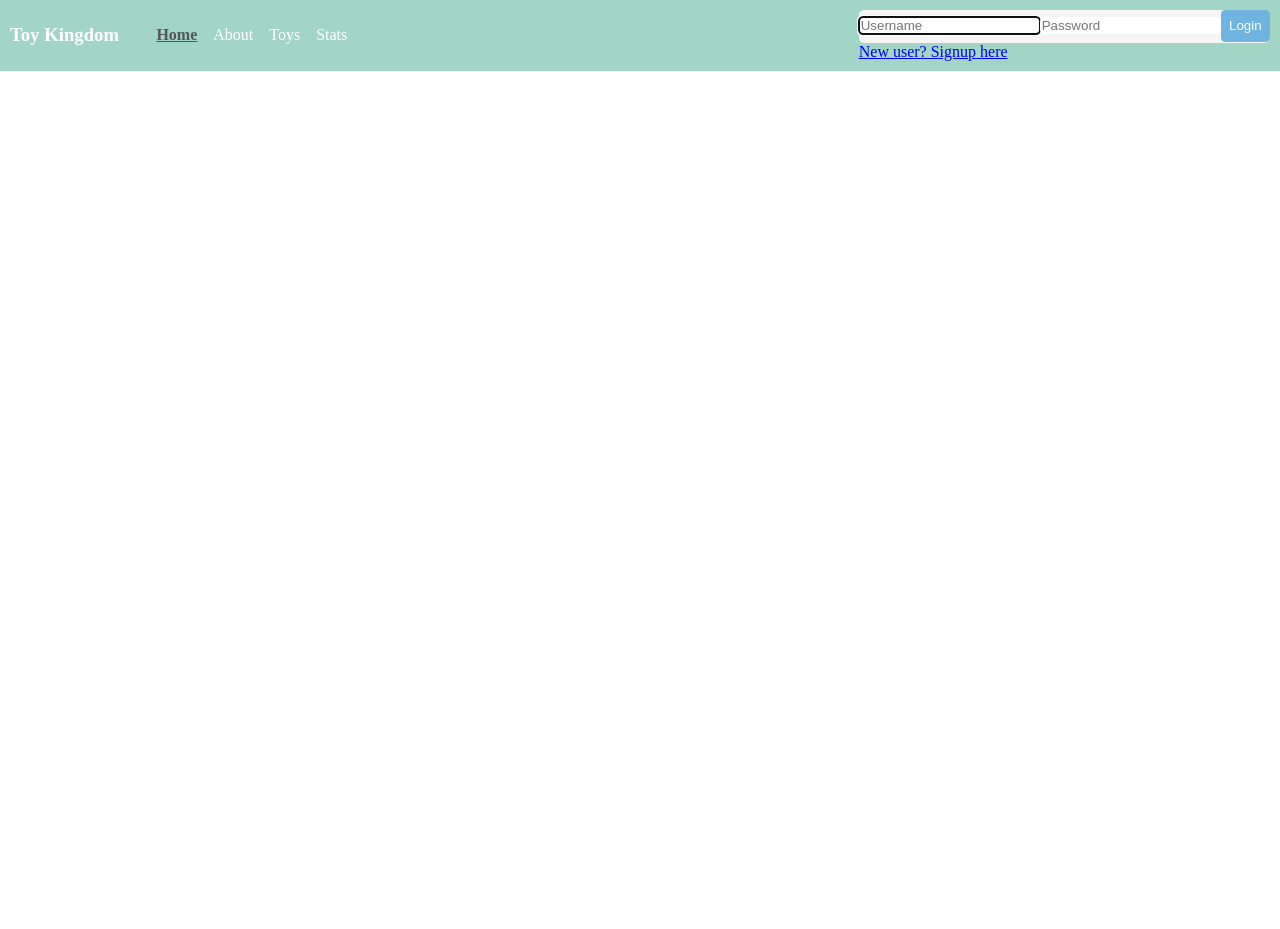
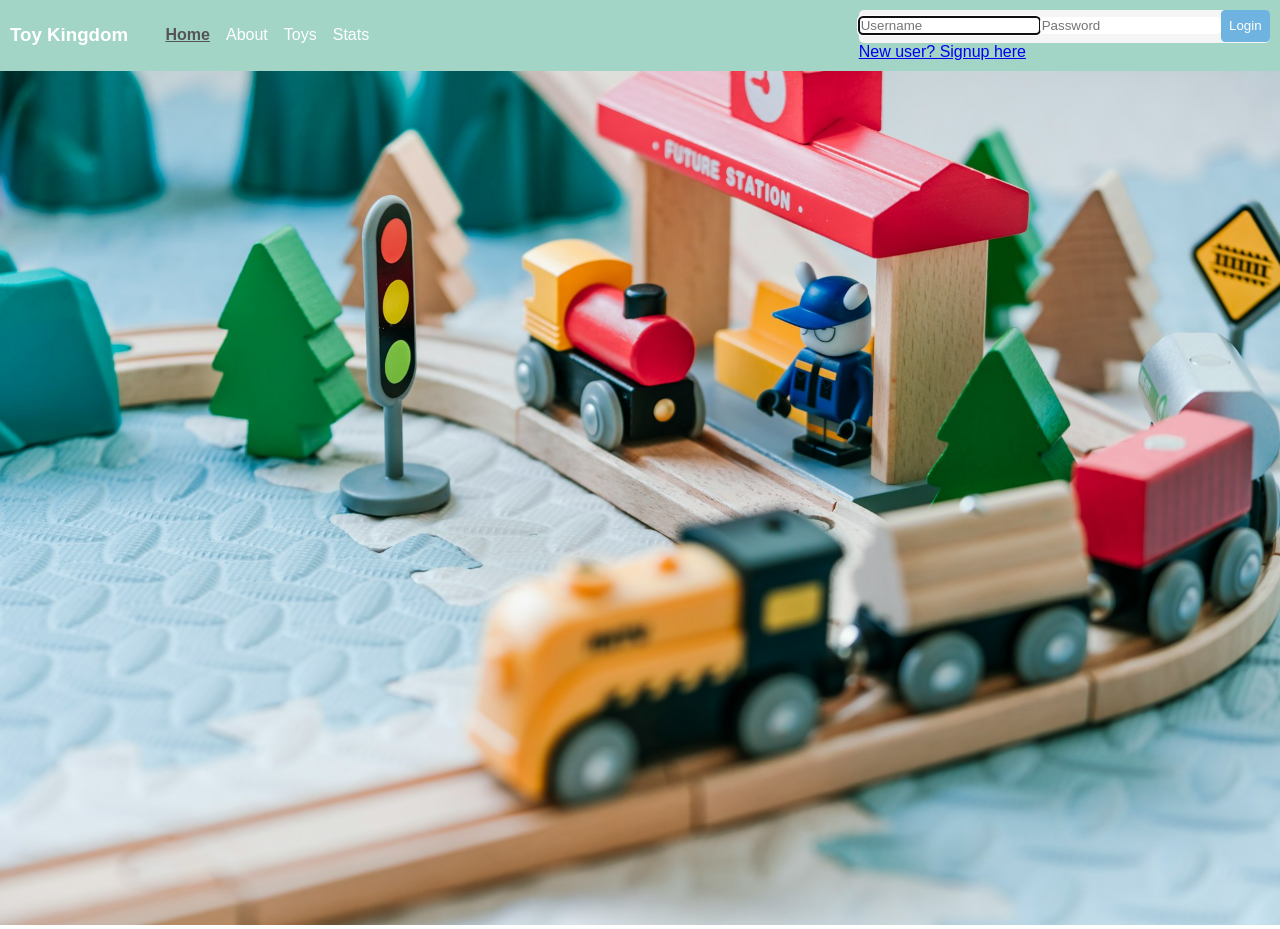
Before and after one commit to Haim-Braunstein/misterToy-frontend, a React (Vite) app: page / in a window 1280 px wide. Before the commit the page ends 800 px from the top, so only its background shows below. Built offline with nearby package versions, Linux system fonts and the light colour scheme.

Commit message:
Add bg img to home page

```diff
--- a/src/assets/style/basics/base.css
+++ b/src/assets/style/basics/base.css
@@ -6,6 +6,7 @@
   body {
     margin: 0;
     font-size: 1rem;
+    font-family: sans-serif;
   }
 
   h1,
@@ -20,3 +21,10 @@
   img {
     width: 100%;
   }
+
+  .img-container {
+
+    background-size:cover; /* Cover the entire container */
+    background-position: center; /* Center the image */
+    background-repeat: no-repeat; /* Prevent repeating the image */
+   }
--- a/src/pages/HomePage.jsx
+++ b/src/pages/HomePage.jsx
@@ -1,5 +1,10 @@
-
 
 export function HomePage() {
 
-}
+    return (
+        <section className="img-container">
+            <img className="home-img" src="img/toy-bg.jpg" />
+        </section>
+
+)
+    }
```
Also changed, not shown: public/img/toy-bg.jpg (added).
